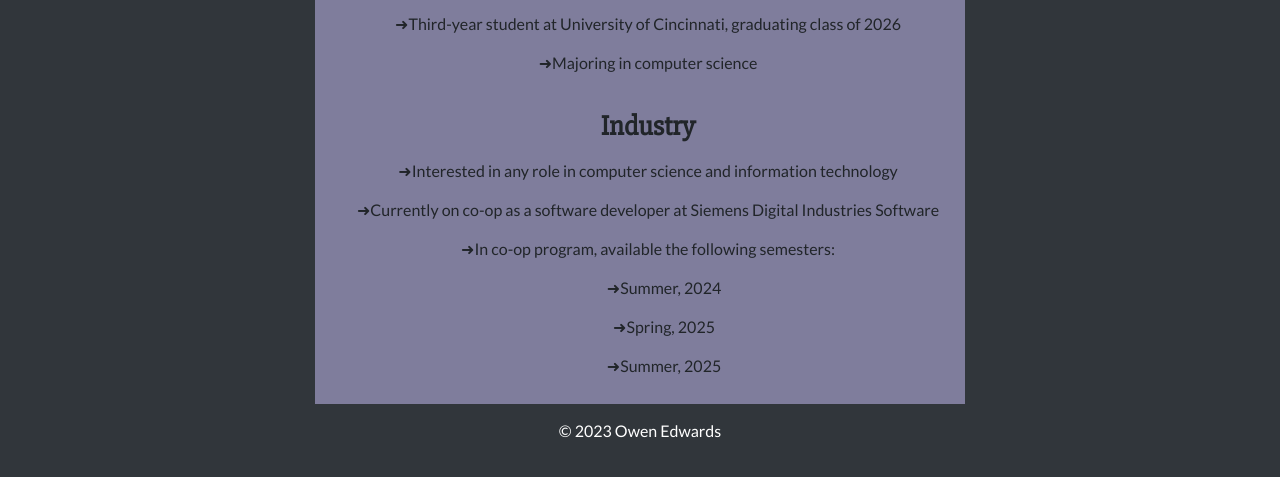
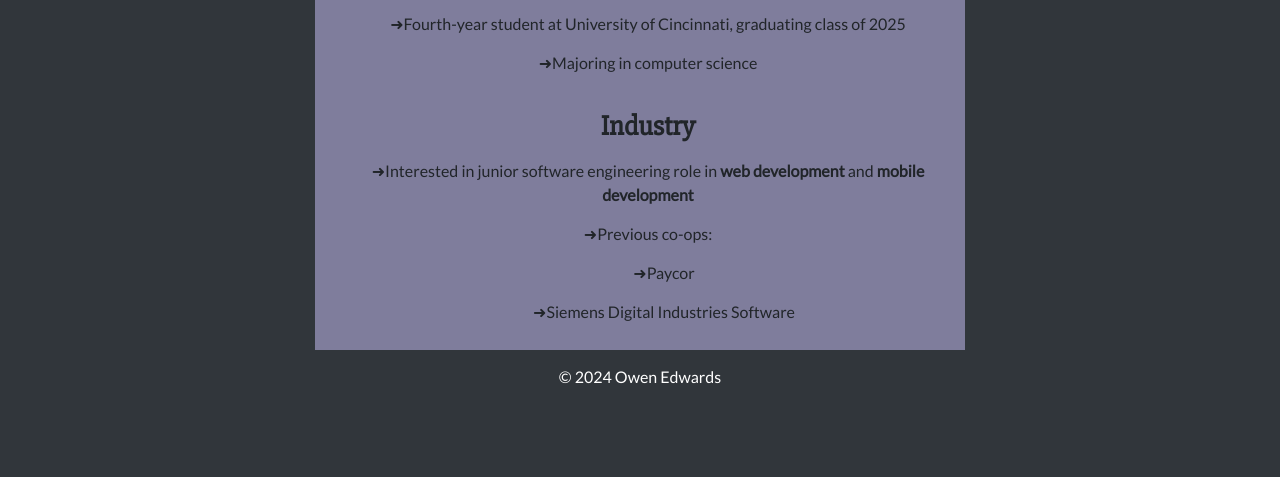
Before and after one commit to OwenAEdwards/OwenAEdwards.github.io, a plain HTML site: page index.html in a window 1280 px wide. Shown: the part 253-730 px from the top of the page. Drawn offline with nearby package versions, Linux system fonts and the light colour scheme.

Commit message:
Updated for 2024.

```diff
--- a/index.html
+++ b/index.html
@@ -34,18 +34,15 @@
   <div class="skill-container">
   <ul class="skill-list">
     <h3>Academics</h3>
-    <li class="skill-item">Third-year student at University of Cincinnati, graduating class of 2026</li>
+    <li class="skill-item">Fourth-year student at University of Cincinnati, graduating class of 2025</li>
     <li class="skill-item">Majoring in computer science</li>
     <h3>Industry</h3>
-    <li class="skill-item">Interested in any role in computer science and information technology</li>
-    <li class="skill-item">Currently on co-op as a software developer at Siemens Digital Industries Software</li>
-    <li class="skill-item">In co-op program, available the following semesters: </li>
+    <li class="skill-item">Interested in junior software engineering role in <strong>web development</strong> and <strong>mobile development</strong></li>
+    <li class="skill-item">Previous co-ops:</li>
     <ul>
-      <li class="skill-item">Summer, 2024</li>
-      <li class="skill-item">Spring, 2025</li>
-      <li class="skill-item">Summer, 2025</li>
+      <li class="skill-item">Paycor</li>
+      <li class="skill-item">Siemens Digital Industries Software</li>
     </ul>
-  </ul>
   </div>
 
   </div>
@@ -53,7 +50,7 @@
 </body>
 
 <footer>
-  &#169; 2023 Owen Edwards
+  &#169; 2024 Owen Edwards
 </footer>
 
 </html>
```
Also changed, not shown: contact-me.html (+2 -2 lines), experience.html (+2 -2 lines), 1 other file.
